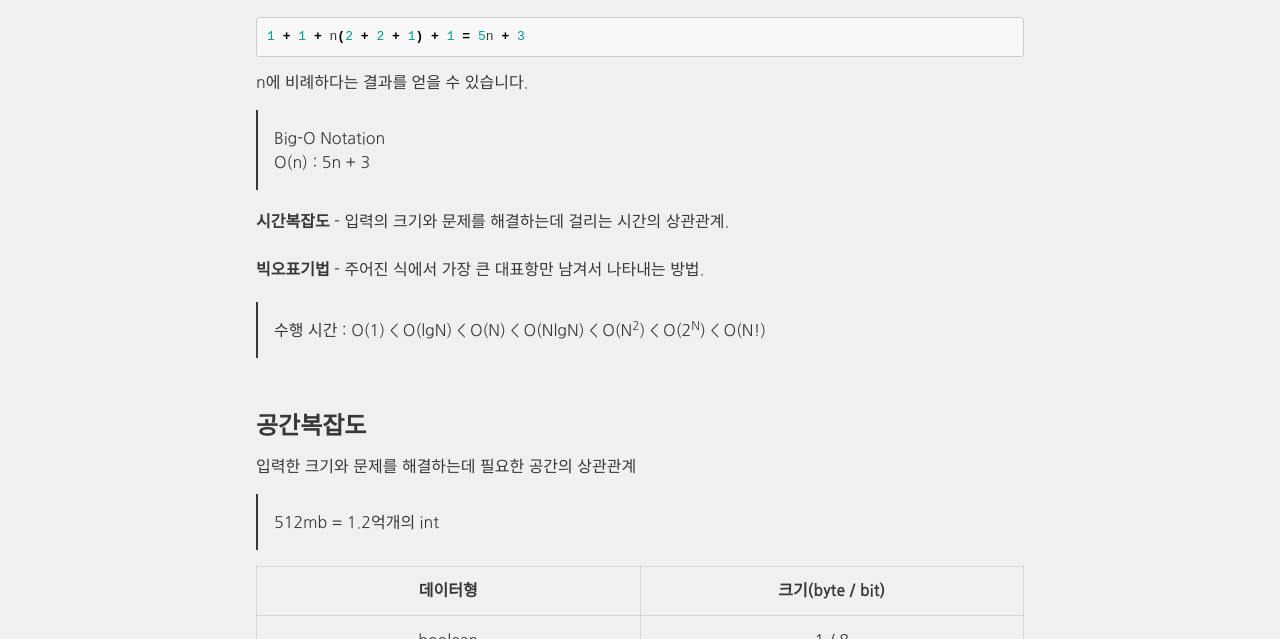
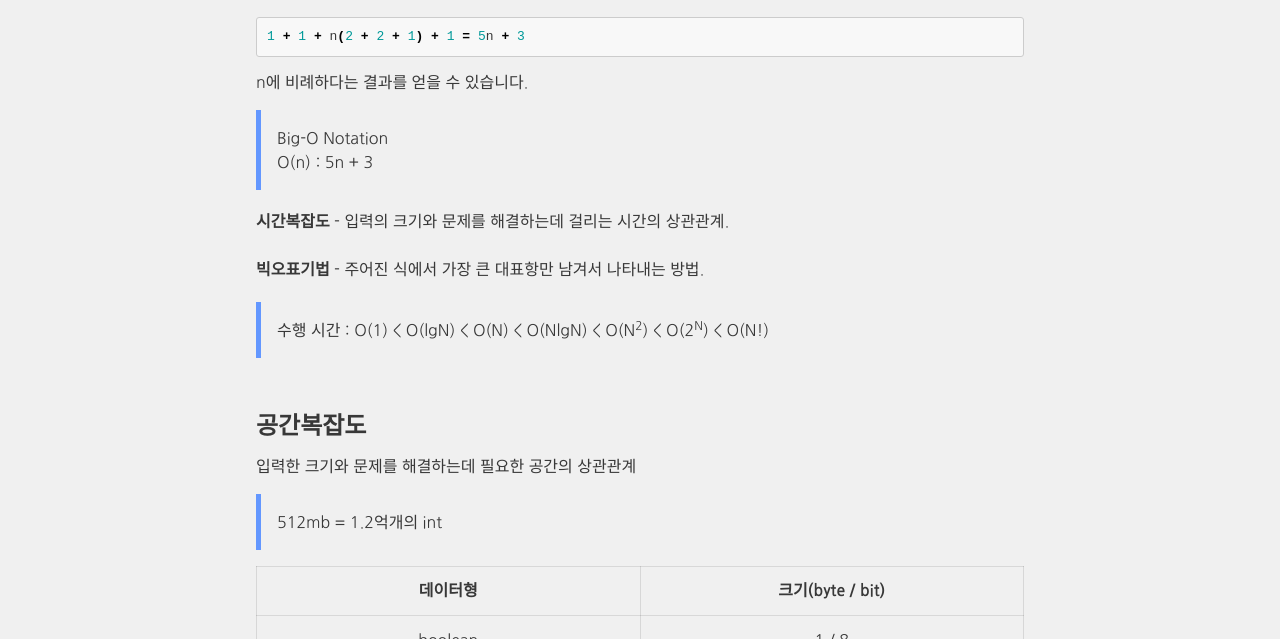
Before and after one commit to 0n1dev/React, a Jekyll site: the page built from _posts/Algorithm-Theory/2020-02-29-theory-1.md, in a window 1280 px wide. Shown: the part 988-1627 px from the top of the page. Built offline with Jekyll 4.4.1, drawn with Linux system fonts in a browser that asks for light colours; nearby versions of some CDN libraries; comment, search, counter and statistics services are not loaded.

Commit message:
0n1dev
blockquote scss 수정

```diff
--- a/_sass/base/_global.scss
+++ b/_sass/base/_global.scss
@@ -50,7 +50,7 @@ h4 {
   font-size: 1em;
 }
 blockquote {
-  border-left: 2px solid;
+  border-left: $header-link-color 5px solid;
   padding: 1em 1em;
 }
 blockquote p:last-child,
```
